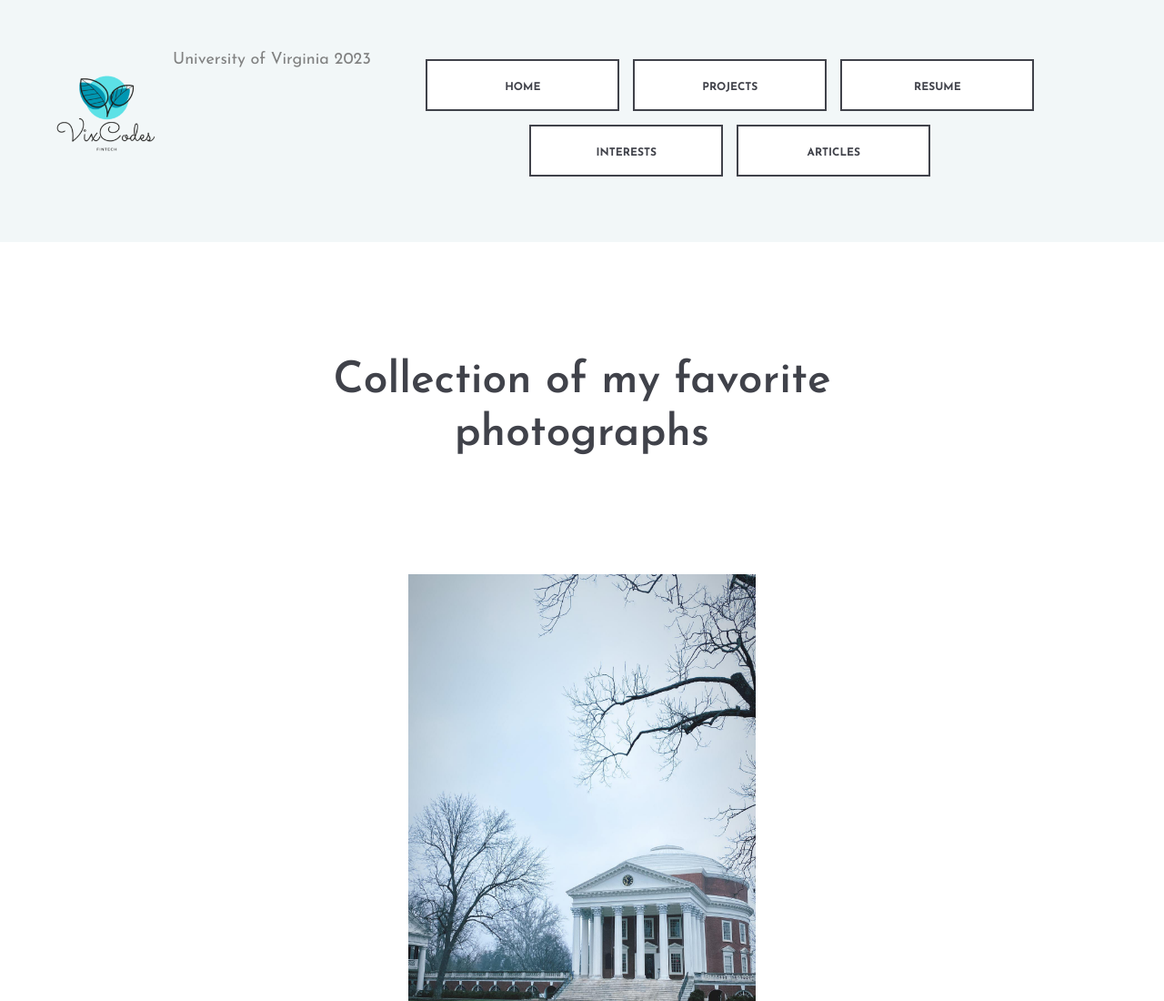
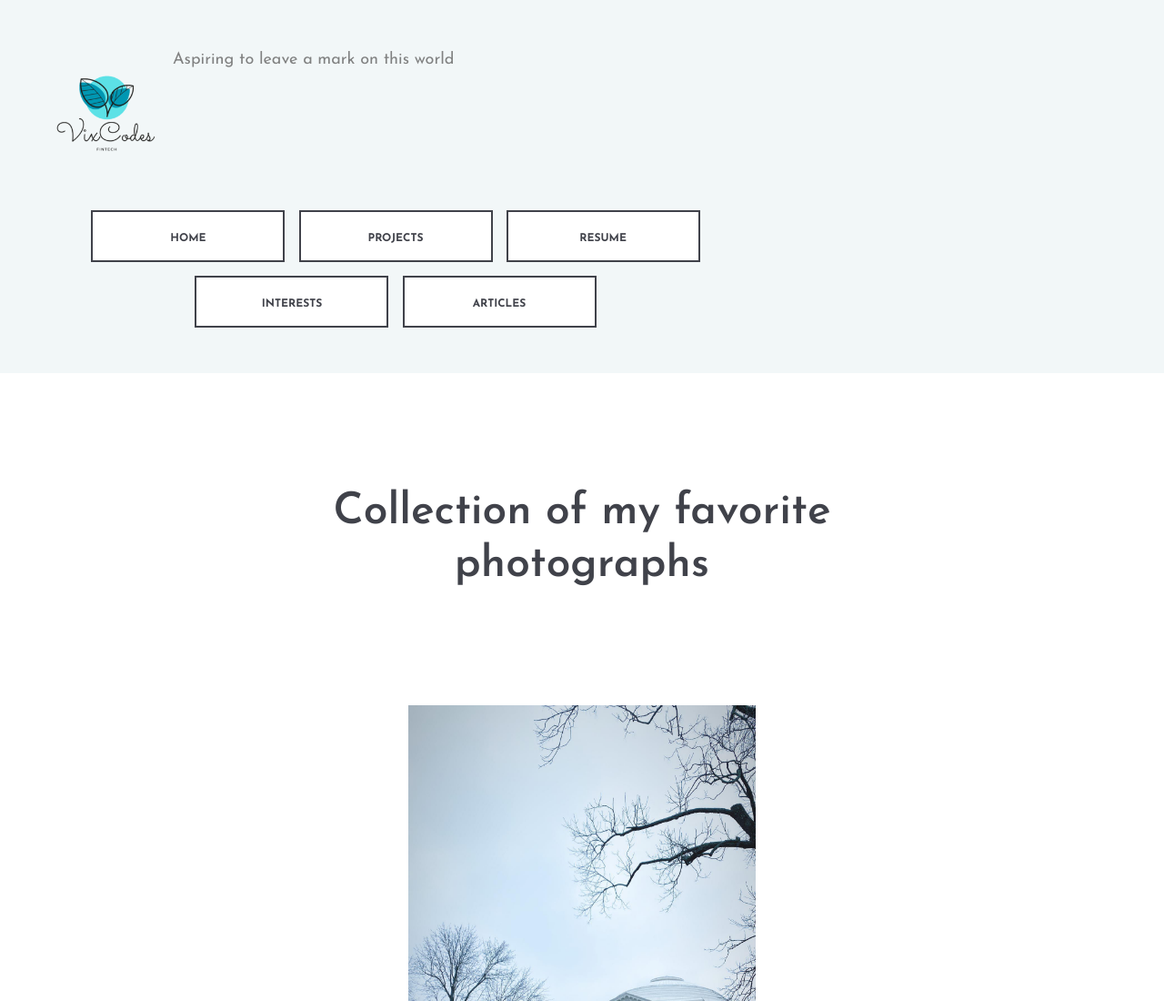
Before and after one commit to vix4723/vix4723.github.io, a plain HTML site: page photography.html in a window 1280 px wide. Shown: the top 1100 px of the page at 91% size. Drawn offline with Linux system fonts and the light colour scheme.

Commit message:
Update photography.html

```diff
--- a/photography.html
+++ b/photography.html
@@ -40,7 +40,7 @@
 				<figure class='logo'>
 					<img src="img/logo_icon.png.ico" width='150' height='150'>
 				</figure>
-				<p>University of Virginia 2023</p>
+				<p>Aspiring to leave a mark on this world</p>
 				<div class="col-md-8 text-md-center header-buttons">
 					<a href="https://vix4723.github.io/" class="site-btn">Home</a>
 					<a href="personal-projects.html" class="site-btn">Projects</a>
```
